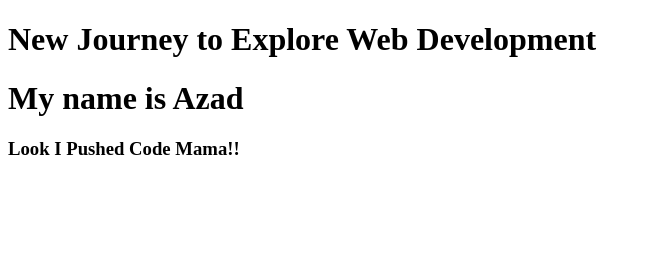
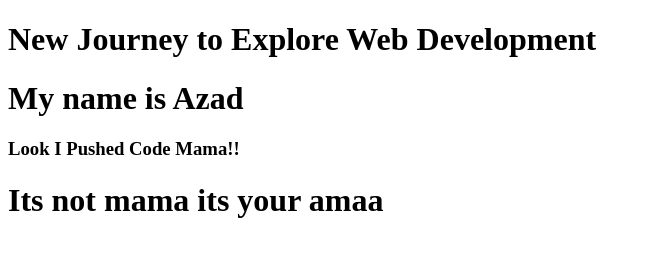
Before and after one commit to arazad72/azad-first-website, a plain HTML site: page index.html in a window 1280 px wide. Shown: the whole page, without its empty margins (0-651 px from the left). Drawn offline with Linux system fonts and the light colour scheme.

Commit message:
Update index.html

```diff
--- a/index.html
+++ b/index.html
@@ -11,5 +11,6 @@
     </h1>
     <h1> My name is Azad</h1>
     <h3>Look I Pushed Code Mama!!</h3>
+    <h1>Its not mama its your amaa</h1>
 </body>
 </html>
```
